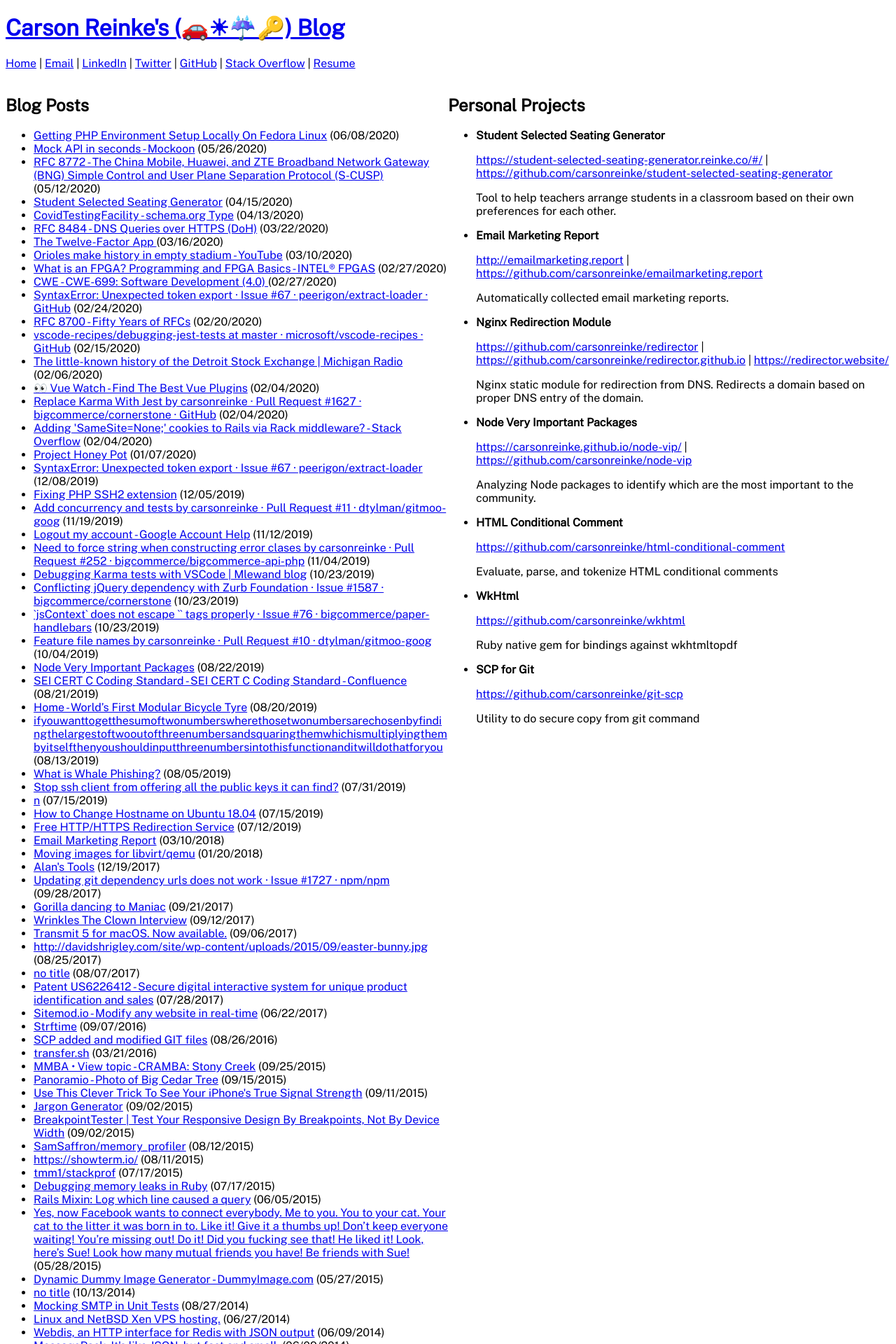
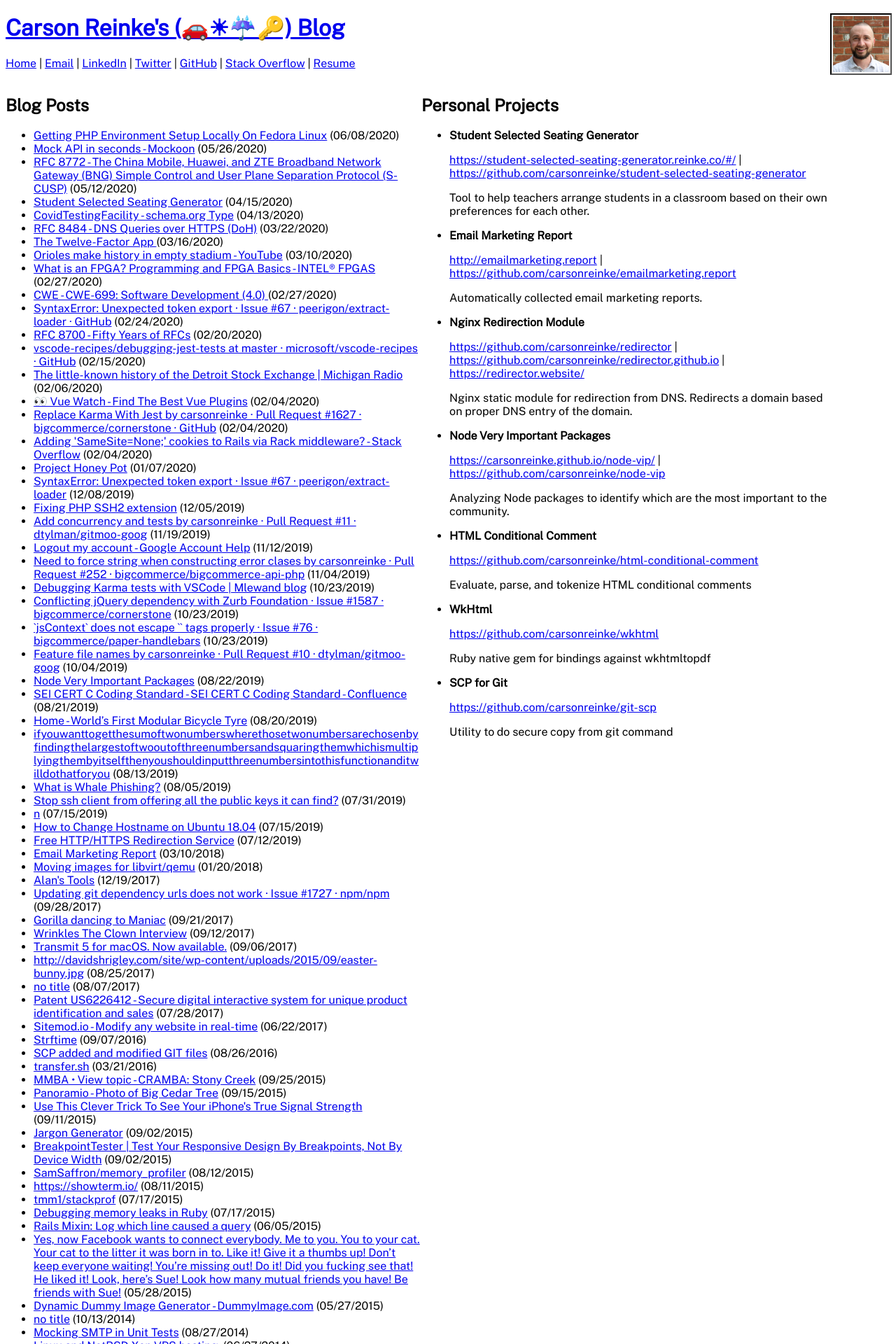
Before and after one commit to carsonreinke/reinke.co, a Jekyll site: the page built from index.html, in a window 1280 px wide. Shown: the top 1920 px of the page at 70% size. Built offline with Jekyll 4.4.1, drawn with Linux system fonts in a browser that asks for light colours.

Commit message:
Add headshot

```diff
--- a/_layouts/default.html
+++ b/_layouts/default.html
@@ -12,6 +12,10 @@
 
       gtag('config', '{{ site.google_analytics }}');
     </script>
+
+    <link rel="preconnect" href="https://www.google-analytics.com">
+    <link rel="preconnect" href="https://fonts.googleapis.com">
+    <link rel="preconnect" href="https://www.googletagmanager.com">
 
     <!-- Favicons -->
     <link rel="apple-touch-icon" sizes="180x180" href="/assets/images/apple-touch-icon.png">
@@ -44,13 +48,14 @@
     {% endif %}
 
     <meta name="viewport" content="width=device-width, initial-scale=1">
-    <link rel="preconnect" href="https://www.google-analytics.com">
 
     <link href="https://fonts.googleapis.com/css?family=Public+Sans&display=swap" rel="stylesheet">
     <link rel="stylesheet" href="{{ "/assets/css/style.css" | relative_url }}">
   </head>
   <body>
     <header>
+      <div class="headshot"><img src="assets/images/android-chrome-512x512.png" alt="Carson Reinke's Headshot"></div>
+
       <h1><a href="{{ "/" | relative_url }}">{{ site.title }}</a></h1>
 
       <nav>
--- a/assets/css/style.css
+++ b/assets/css/style.css
@@ -56,8 +56,20 @@
 }
 
 div.column {
-    width: 50%;
+    width: 47%;
     float: left;
+}
+
+div.headshot {
+    float: right;
+}
+
+div.headshot>img {
+    width: 5em;
+    padding: 2px;
+    outline-style: inset;
+    outline-width: 2px;
+    outline-color: #000000;
 }
 
 @media (max-width: 768px) {
--- a/assets/images/browserconfig.xml
+++ b/assets/images/browserconfig.xml
@@ -2,7 +2,7 @@
 <browserconfig>
     <msapplication>
         <tile>
-            <square150x150logo src="/assets/images/mstile-150x150.png"/>
+            <square150x150logo src="/mstile-150x150.png"/>
             <TileColor>#da532c</TileColor>
         </tile>
     </msapplication>
```
Also changed, not shown: assets/images/android-chrome-192x192.png, assets/images/android-chrome-256x256.png (deleted), assets/images/android-chrome-512x512.png (added), assets/images/apple-touch-icon.png, assets/images/favicon-16x16.png, assets/images/favicon-32x32.png, assets/images/favicon.ico, assets/images/mstile-150x150.png, assets/images/site.webmanifest.
